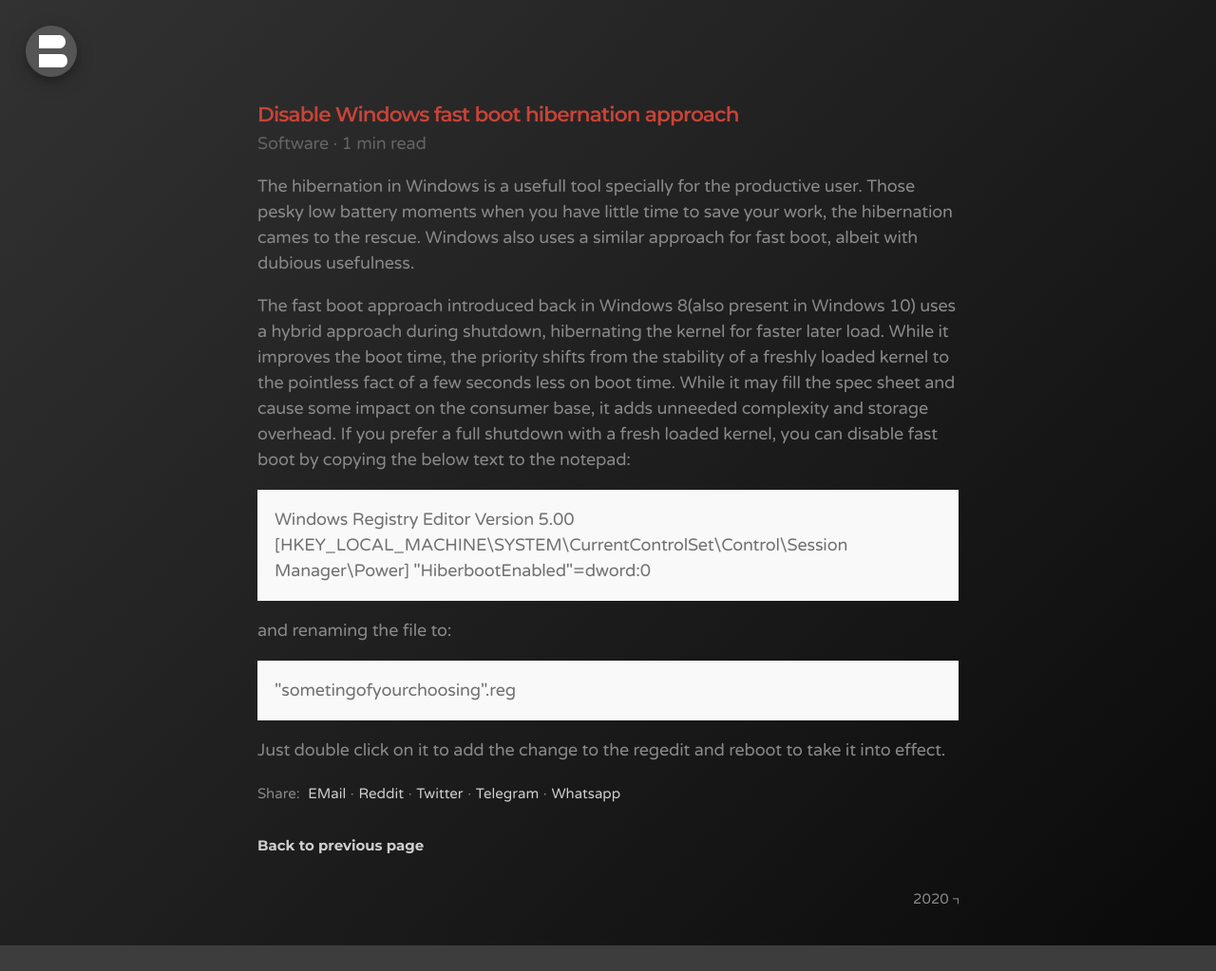
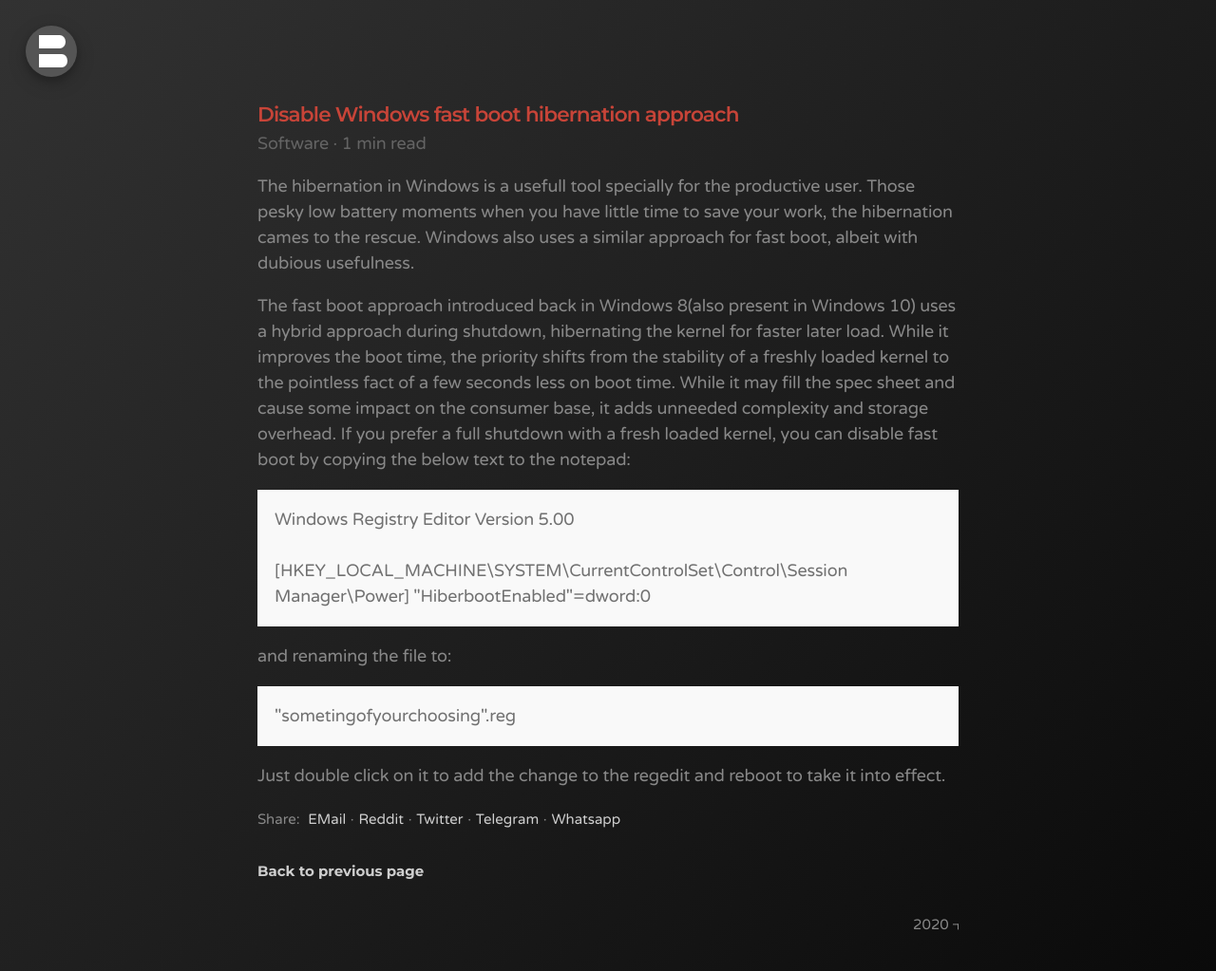
Before and after one commit to bonina/bonina.github.io, a Jekyll site: the page built from _posts/software/2020/2020-05-08-disable-windows-fast-boot.md, in a window 1280 px wide. Shown: the whole page at 95% size. Built offline with Jekyll 4.4.1, drawn with Linux system fonts in a browser that asks for light colours; before the commit the page ends 996 px from its top, so only the background shows below that.

Commit message:
Update 2020-05-08-disable-windows-fast-boot.md

```diff
--- a/_posts/software/2020/2020-05-08-disable-windows-fast-boot.md
+++ b/_posts/software/2020/2020-05-08-disable-windows-fast-boot.md
@@ -9,7 +9,7 @@
 
 The fast boot approach introduced back in Windows 8(also present in Windows 10) uses a hybrid approach during shutdown, hibernating the kernel for faster later load. While it improves the boot time, the priority shifts from the stability of a freshly loaded kernel to the pointless fact of a few seconds less on boot time. While it may fill the spec sheet and cause some impact on the consumer base, it adds unneeded complexity and storage overhead. If you prefer a full shutdown with a fresh loaded kernel, you can disable fast boot by copying the below text to the notepad:
 
-<p class="message">Windows Registry Editor Version 5.00
+<p class="message">Windows Registry Editor Version 5.00<br>
 <br>
 [HKEY_LOCAL_MACHINE\SYSTEM\CurrentControlSet\Control\Session Manager\Power]
 "HiberbootEnabled"=dword:0</p>
```
